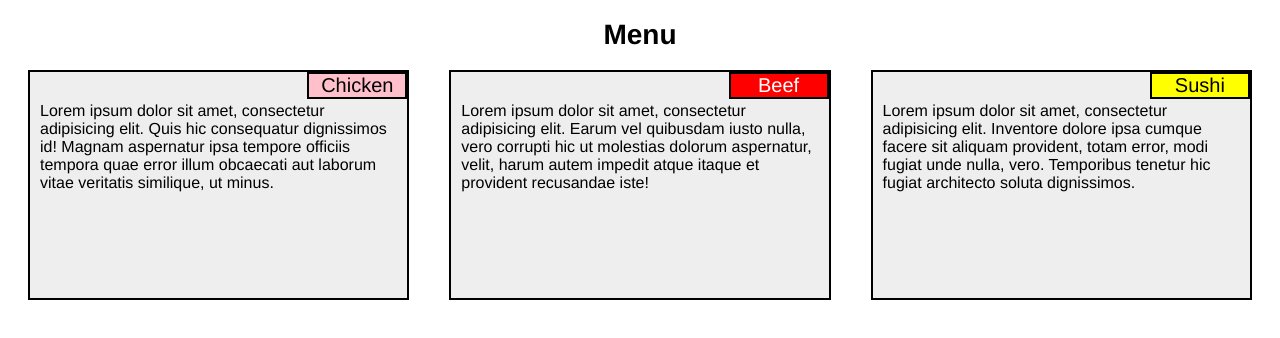
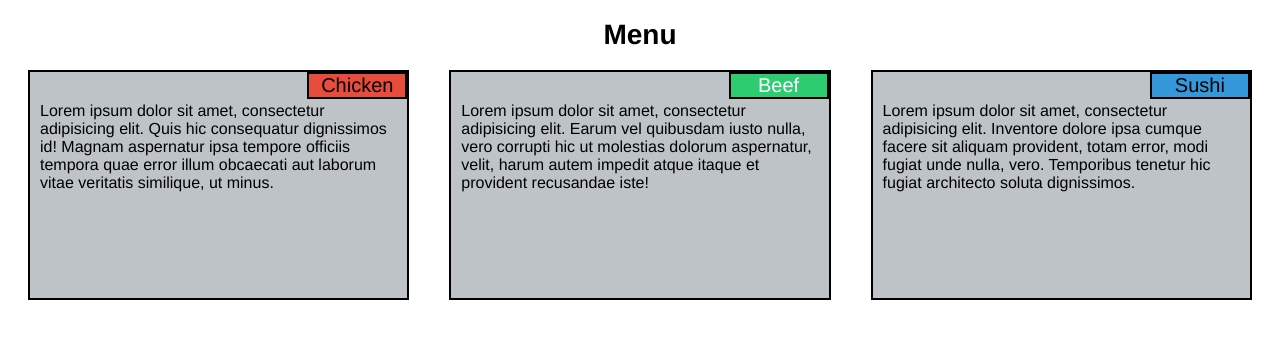
Before and after one commit to raedzawawi/coursera-test, a plain HTML site: page module2_test/index.html in a window 1280 px wide. Drawn offline with Linux system fonts and the light colour scheme.

Commit message:
Update styles.css

```diff
--- a/module2_test/css/styles.css
+++ b/module2_test/css/styles.css
@@ -21,17 +21,17 @@ div.grid-cards{
 }
 
 #chicken-menu {
-  background-color: pink;
+  background-color: #e74c3c;
 }
 
 #beef-menu {
-  background-color: red;
+  background-color: #2ecc71;
   color: white;
   border-color: black;
 }
 
 #sushi-menu {
-  background-color: yellow;
+  background-color: #3498db;
 }
 
 .menu-title {
@@ -51,7 +51,7 @@ div.grid-cards{
   padding-left: 10px;
   padding-right: 10px;
   border: 2px solid black;
-  background-color: #eee;
+  background-color: #bdc3c7;
   min-height: 230px;
 }
 
```
